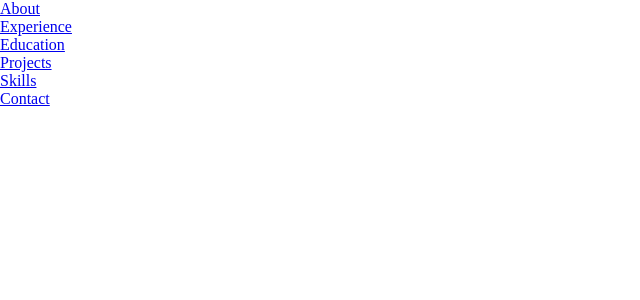
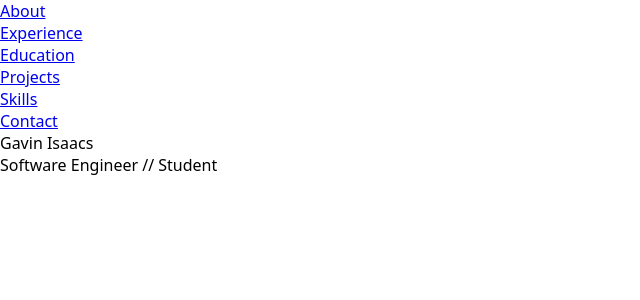
Before and after one commit to akim-nas/my-website, a PHP site: page /templates/index.html in a window 1280 px wide. Shown: the top 300 px of the page, without its empty margins (0-640 px from the left). Run offline with PHP 8.4, Linux system fonts and the light colour scheme.

Commit message:
added another section to html. changed font in css

```diff
--- a/static/style.css
+++ b/static/style.css
@@ -1,4 +1,4 @@
-* { padding: 0; margin: 0; }
+* { padding: 0; margin: 0; font-family: "sans"; }
 
 html, body { height: 100vh; }
 
--- a/templates/index.html
+++ b/templates/index.html
@@ -28,6 +28,14 @@
 					<a href="#">Contact</a>
 				</div>
 			</div>
+			<div class="flex-item flex-item-2 title-sect">
+				<div class="title-item title-item-1">
+					Gavin Isaacs
+				</div>
+				<div class="title-item title-item-2">
+					Software Engineer // Student
+				</div>
+			</div>
 		</div>
 	</body>
 </html>
```
